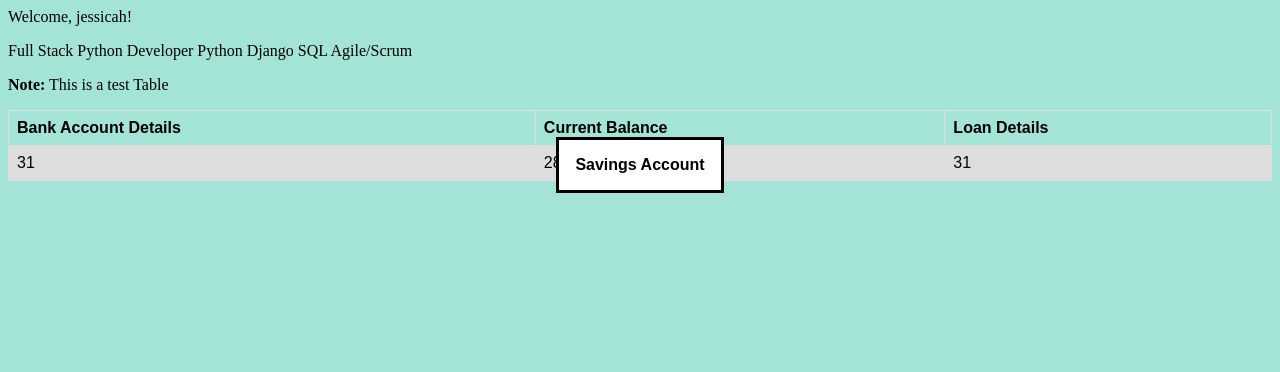
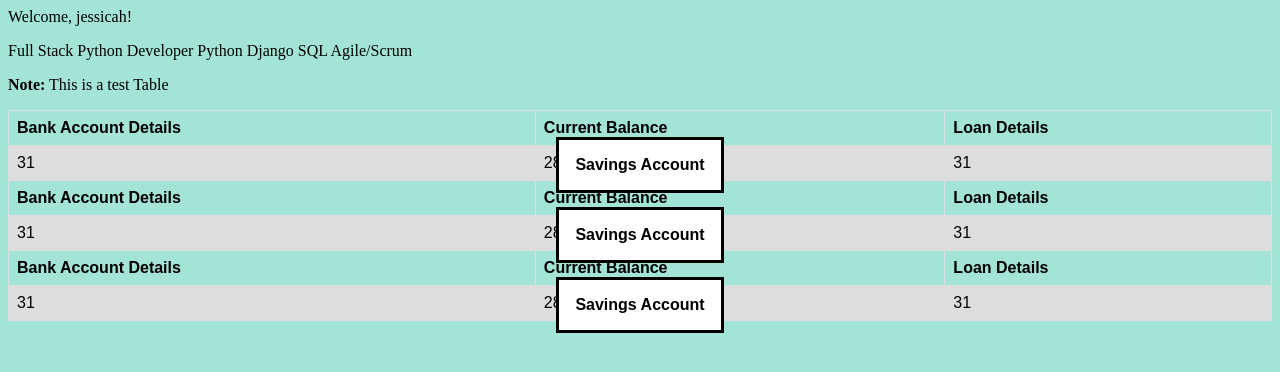
Before and after one commit to devopskeshav/MyFirstWebProject, a Django app: page / in a window 1280 px wide. Shown: the part 108-480 px from the top of the page. Run offline with Django 3.2, Linux system fonts and the light colour scheme; a user stored in the database is signed in.

Commit message:
Update home.html
Adding 2 rows

```diff
--- a/mysite/templates/home.html
+++ b/mysite/templates/home.html
@@ -32,6 +32,30 @@ table, th, td {
     <td>28</td>
     <td>31</td>
   </tr>
+
+    <tr>
+    <th>Bank Account Details <dialog open>Savings Account</dialog></th>
+    <th>Current Balance</th>
+    <th>Loan Details</th>
+  </tr>
+  <tr>
+    <td>31</td>
+    <td>28</td>
+    <td>31</td>
+  </tr>
+
+
+    <tr>
+    <th>Bank Account Details <dialog open>Savings Account</dialog></th>
+    <th>Current Balance</th>
+    <th>Loan Details</th>
+  </tr>
+  <tr>
+    <td>31</td>
+    <td>28</td>
+    <td>31</td>
+  </tr>
+
 </table>
 
 
```
